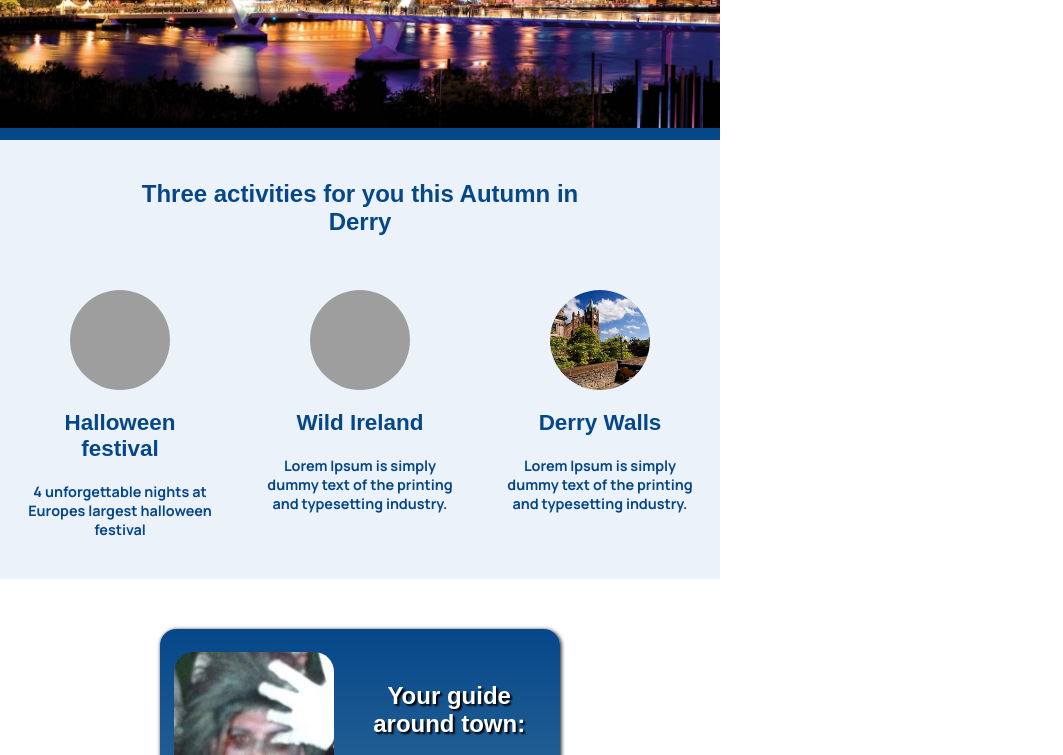
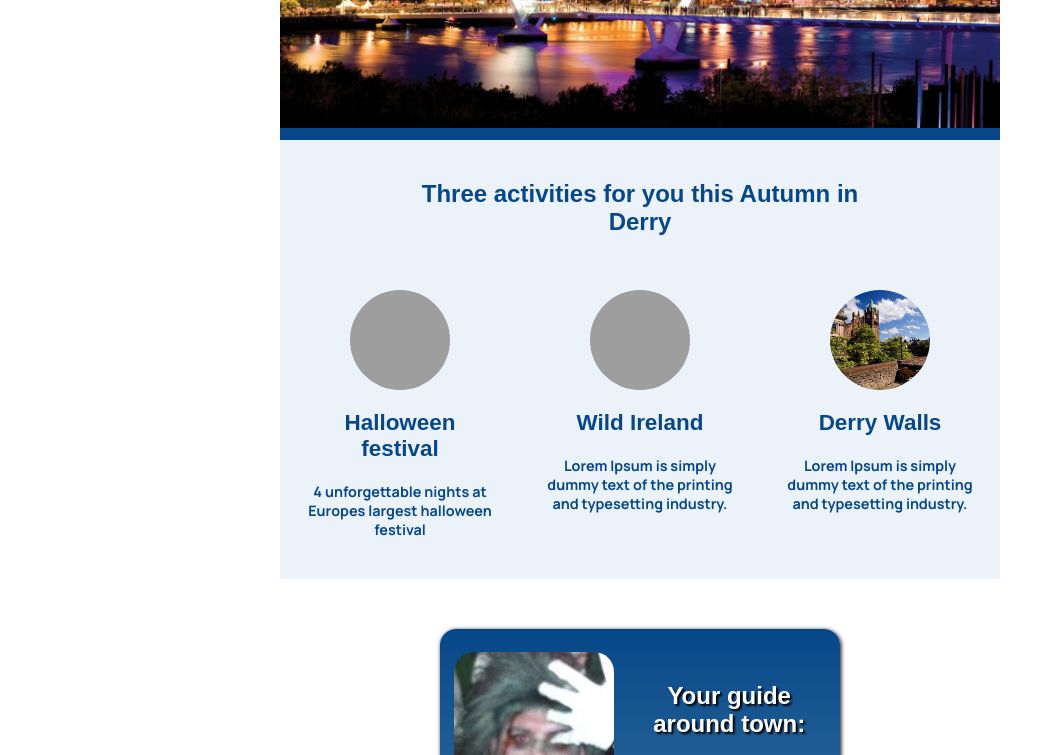
Before and after one commit to AlexanderS89/Hometown-webpage, a plain HTML site: page index.html in a window 1280 px wide. Shown: the part 200-955 px from the top of the page, without its empty margins (0-1063 px from the left). Drawn offline with Linux system fonts and the light colour scheme; grey boxes are pictures that could not be loaded; a web font is replaced by a local one.

Commit message:
removed unneeded files

```diff
--- a/styles.css
+++ b/styles.css
@@ -9,7 +9,7 @@ DARK BLUE: #1D3557
 */
 
 body {
-    margin: 0;
+    margin: 0 auto;
     font-family: "Story Script", sans-serif;
     max-width: 720px;
 }
@@ -92,15 +92,15 @@ img {
     border: 4px solid \;
 }
 
-#halloween-img{
+#halloween-img {
     background-image: url("https://eu-assets.simpleview-europe.com/derry/imageresizer/?image=%2Fdmsimgs%2FUntitled_design_-_2025-03-13T152343.926_1996750930.png&action=ProductDetailImage");
 }
 
-#wildireland-img{
+#wildireland-img {
     background-image: url("https://eu-assets.simpleview-europe.com/derry/imageresizer/?image=%2Fdmsimgs%2FVisit_Derry_Wolf_1354065435.png&action=ProductDetailImage");
 }
 
-#derrywalls-img{
+#derrywalls-img {
     background-image: url("./images/walls.jpg");
 }
 
```
Also changed, not shown: index.html (+7 -2 lines), package.json (deleted, +0 -14 lines), vite.config.js (deleted, +0 -7 lines), images/park.jpg (deleted), images/per.jpg (deleted), images/theatre.jpg (deleted), images/torshov.jpg (deleted), 1 other file.
